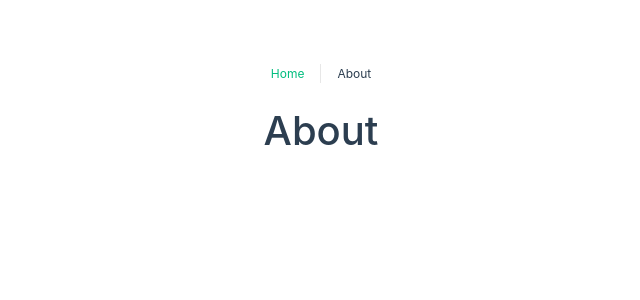
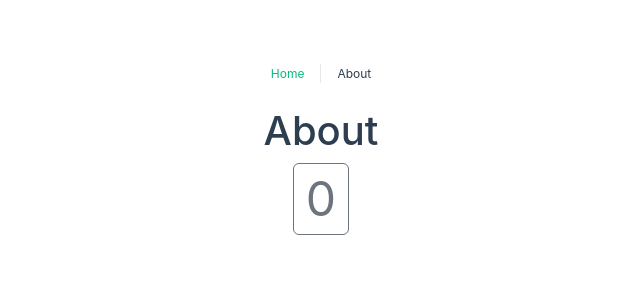
Before and after one commit to w15147m/LEARN-PINIA, a Vue app: page /about in a window 1280 px wide. Shown: the top 300 px of the page, without its empty margins (319-959 px from the left). Built offline with nearby package versions, Linux system fonts and the light colour scheme.

Commit message:
use same in other component

```diff
--- a/src/views/AboutView.vue
+++ b/src/views/AboutView.vue
@@ -1,15 +1,22 @@
 <template>
+<div>
+    <h1>About</h1>
     <div>
-<h1>About</h1>
+        <button class="btn btn-outline-secondary py text-3xl" @click="countStore.incrementCount(1) ">{{ countStore.count }}</button>
     </div>
+</div>
 </template>
 
-<script>
-    export default {
+<script setup>
+import { useCounterStore } from '@/stores/counter';
 
-    }
+const countStore = useCounterStore();
 </script>
 
-<style lang="scss" scoped>
+<style scoped>
+.text-3xl {
+    font-size: 3rem;
+    line-height: 1.2;
 
+}
 </style>
```
